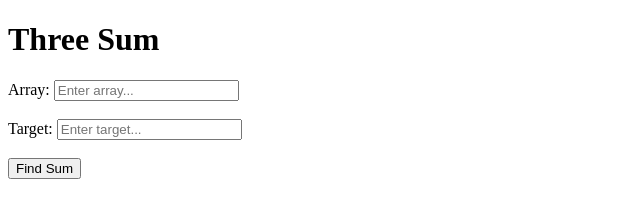
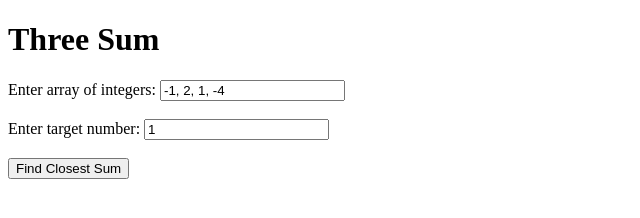
Before and after one commit to acciojob/3-sum-better-Mohanekm2001, a website: page main.html in a window 1280 px wide. Shown: the whole page, without its empty margins (0-640 px from the left). Drawn offline with Linux system fonts and the light colour scheme.

Commit message:
created a submission

```diff
--- a/main.html
+++ b/main.html
@@ -1,24 +1,20 @@
 <!DOCTYPE html>
 <html>
 <head>
-  <title>Three Sum</title>
+	<title>Three Sum Closest</title>
 </head>
 <body>
-  <h1>Three Sum</h1>
+	<h1>Three Sum</h1>
+	<label for="inputArray">Enter array of integers:</label>
+	<input type="text" id="inputArray" value="-1, 2, 1, -4">
+	<br><br>
+	<label for="target">Enter target number:</label>
+	<input type="number" id="target" value="1">
+	<br><br>
+	<button onclick="threeSum()">Find Closest Sum</button>
+	<br><br>
+	<p id="result"></p>
 
-  <label for="arr">Array:</label>
-  <input type="text" id="arr" placeholder="Enter array..." />
-
-  <br /><br />
-
-  <label for="target">Target:</label>
-  <input type="number" id="target" placeholder="Enter target..." />
-
-  <br /><br />
-
-  <button onclick="findSum()">Find Sum</button>
-
-  <div id="result"></div>
-
+	<script src="script.js"></script>
 </body>
 </html>
--- a/script.js
+++ b/script.js
@@ -1,37 +1,19 @@
-function threeSum(arr, target) {
-      arr.sort((a, b) => a - b);
-      let closestSum = Infinity;
+function threeSum() {
+    const S = document.getElementById("inputArray").value.split(",").map(Number);
+    const target = Number(document.getElementById("target").value);
 
-      for (let i = 0; i < arr.length - 2; i++) {
-        let left = i + 1;
-        let right = arr.length - 1;
+    let closestSum = Infinity;
 
-        while (left < right) {
-          const sum = arr[i] + arr[left] + arr[right];
-
-          if (sum === target) {
-            return sum;
-          }
-
-          if (Math.abs(sum - target) < Math.abs(closestSum - target)) {
-            closestSum = sum;
-          }
-
-          if (sum < target) {
-            left++;
-          } else {
-            right--;
-          }
+    for (let i = 0; i < S.length - 2; i++) {
+        for (let j = i + 1; j < S.length - 1; j++) {
+            for (let k = j + 1; k < S.length; k++) {
+                const sum = S[i] + S[j] + S[k];
+                if (Math.abs(sum - target) < Math.abs(closestSum - target)) {
+                    closestSum = sum;
+                }
+            }
         }
-      }
-
-      return closestSum;
     }
 
-    function findSum() {
-      const arr = document.getElementById("arr").value.split(" ").map(Number);
-      const target = Number(document.getElementById("target").value);
-      const result = threeSum(arr, target);
-
-      document.getElementById("result").innerHTML = `Closest Sum: ${result}`;
-    }
+    document.getElementById("result").innerHTML = `The sum closest to ${target} is ${closestSum}.`;
+}
--- a/styles.css
+++ /dev/null
@@ -1,29 +0,0 @@
-body {
-      font-family: Arial, sans-serif;
-    }
-
-    label {
-      font-weight: bold;
-    }
-
-    input[type="number"] {
-      width: 100px;
-      padding: 5px;
-      font-size: 16px;
-    }
-
-    button {
-      padding: 10px;
-      font-size: 16px;
-      background-color: #4CAF50;
-      color: white;
-      border: none;
-      border-radius: 5px;
-      cursor: pointer;
-    }
-
-    #result {
-      margin-top: 20px;
-      font-size: 24px;
-      font-weight: bold;
-    }
```
